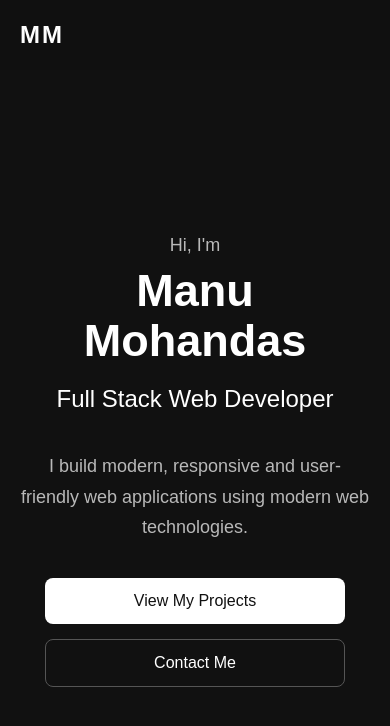
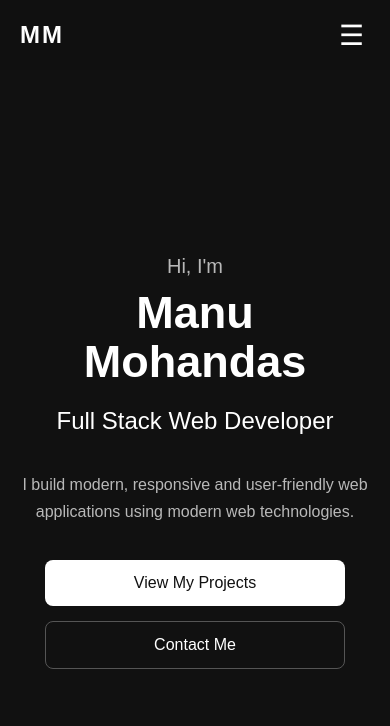
Before and after one commit to manumohan5665-prog/manu-portfolio, a React (Vite) app: page / in a window 390 px wide. Shown: the top 726 px of the page. Built offline with nearby package versions, Linux system fonts and the light colour scheme.

Commit message:
modified hamb

```diff
--- a/src/App.css
+++ b/src/App.css
@@ -162,7 +162,21 @@ body {
 /* Mobile Menu */
 
 .mobile-menu {
+
+  /* position: absolute;
+  top: 70px;
+  right: 20px;
+  background: #111;
+  padding: 20px;
+  gap: 15px;
+  border-radius: 8px; */
   display: none;
+  /* flex-direction: column; */
+}
+
+.mobile-menu a {
+  color: white;
+  text-decoration: none;
 }
 
 @media (max-width: 768px) {
@@ -175,15 +189,35 @@ body {
     display: none;
   }
 
-  .hero {
-    padding: 120px 20px 60px;
+  .menu-button {
+    display: block;
   }
 
-  .hero h1 {
-    font-size: 40px;
+  .mobile-menu {
+    position: absolute;
+
+    top: 70px;
+    left: 0;
+
+    width: 100%;
+
+    display: flex;
+    flex-direction: column;
+
+    background: #111;
+
+    padding: 20px 0;
   }
 
-  .hero p {
+  .mobile-menu a {
+    color: white;
+
+    text-decoration: none;
+
+    text-align: center;
+
+    padding: 15px;
+
     font-size: 18px;
   }
 
```
